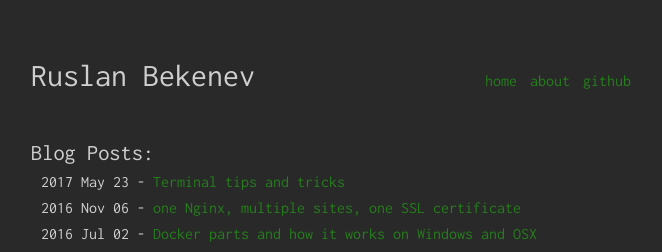
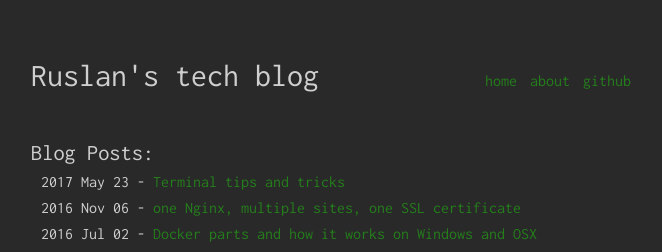
Before and after one commit to krydos/blog, a Jekyll site: the page built from index.html, in a window 1280 px wide. Shown: the top 252 px of the page, without its empty margins (309-971 px from the left). Built offline with Jekyll 4.4.1, drawn with Linux system fonts in a browser that asks for light colours.

Commit message:
change site title

```diff
--- a/_config.yml
+++ b/_config.yml
@@ -1,5 +1,5 @@
 # My variables
-name: Ruslan Bekenev
+name: "Ruslan's tech blog"
 description: backend software development
 
 # File management
```
